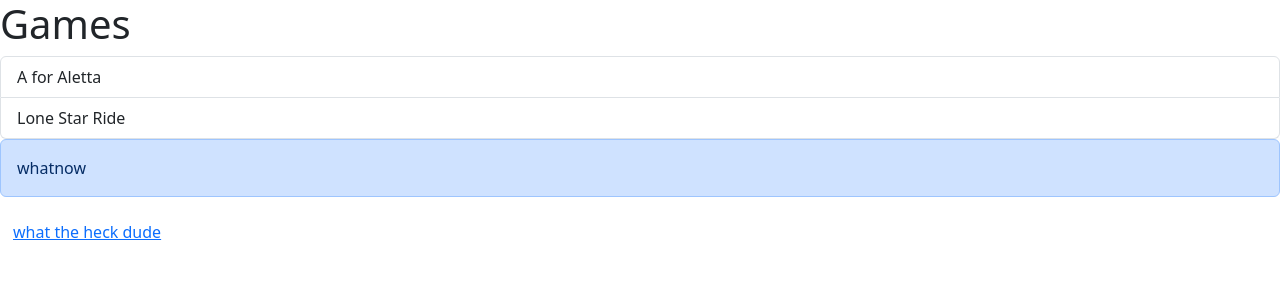
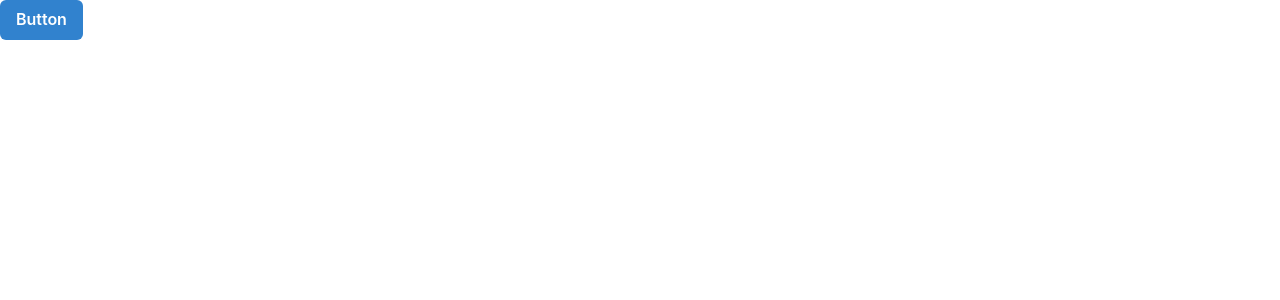
Before and after one commit to Chocolate-Manor/chocolatemanor-website, a React (Vite) app: page / in a window 1280 px wide. Shown: the top 300 px of the page. Built offline with nearby package versions, Linux system fonts and the light colour scheme.

Commit message:
install chakra v2 instead

```diff
--- a/package.json
+++ b/package.json
@@ -10,7 +10,10 @@
     "preview": "vite preview"
   },
   "dependencies": {
-    "bootstrap": "^5.3.3",
+    "@chakra-ui/react": "^2.10.7",
+    "@emotion/react": "^11.14.0",
+    "@emotion/styled": "^11.14.0",
+    "framer-motion": "^12.6.2",
     "react": "^19.0.0",
     "react-dom": "^19.0.0"
   },
--- a/src/App.tsx
+++ b/src/App.tsx
@@ -1,31 +1,7 @@
-import Alert from "./components/Alert";
-import Button from "./components/Button";
-import ListGroup from "./components/ListGroup";
+import { Button, ButtonGroup } from "@chakra-ui/react";
 
 function App() {
-  let items = ["A for Aletta", "Lone Star Ride"];
-
-  const handleSelectItem = (item: string) => {
-    console.log(item);
-  };
-  return (
-    <div>
-      <ListGroup
-        items={items}
-        heading="Games"
-        onSelectItem={handleSelectItem}
-      />
-      <Alert>
-        what<span>now</span>
-      </Alert>
-      <Button
-        color="link"
-        onClick={() => console.log("clicked")}
-      >
-        what the heck dude
-      </Button>
-    </div>
-  );
+  return <Button colorScheme="blue">Button</Button>;
 }
 
 export default App;
--- a/src/components/Alert.tsx
+++ /dev/null
@@ -1,11 +0,0 @@
-import { ReactNode } from "react";
-
-interface Props {
-  children: ReactNode;
-}
-
-const Alert = ({ children }: Props) => {
-  return <div className="alert alert-primary"> {children}</div>;
-};
-
-export default Alert;
--- a/src/components/Button.tsx
+++ /dev/null
@@ -1,28 +0,0 @@
-interface Props {
-  children: string;
-  color?:
-    | "primary"
-    | "secondary"
-    | "success"
-    | "danger"
-    | "warning"
-    | "info"
-    | "light"
-    | "dark"
-    | "link";
-  onClick: () => void;
-}
-
-const Button = ({ children, onClick, color = "primary" }: Props) => {
-  return (
-    <button
-      type="button"
-      className={"btn btn-" + color}
-      onClick={onClick}
-    >
-      {children}
-    </button>
-  );
-};
-
-export default Button;
--- a/src/components/ListGroup.tsx
+++ /dev/null
@@ -1,41 +0,0 @@
-import { useState } from "react";
-
-interface Props {
-  items: string[];
-  heading: string;
-  onSelectItem: (item: string) => void;
-}
-
-function ListGroup(props: Props) {
-  // State Hook. It will change over time.
-  const [selectedIndex, setSelectedIndex] = useState(-1);
-
-  const message = props.items.length === 0 && <p>No item found</p>;
-
-  return (
-    <>
-      <h1>{props.heading}</h1>
-      {message}
-      <ul className="list-group">
-        {props.items.map((item, index) => (
-          <li
-            className={
-              selectedIndex == index
-                ? "list-group-item active"
-                : "list-group-item"
-            }
-            key={item}
-            onClick={() => {
-              setSelectedIndex(index);
-              props.onSelectItem(item);
-            }}
-          >
-            {item}
-          </li>
-        ))}
-      </ul>
-    </>
-  );
-}
-
-export default ListGroup;
--- a/src/main.tsx
+++ b/src/main.tsx
@@ -1,10 +1,13 @@
-import { StrictMode } from 'react'
-import { createRoot } from 'react-dom/client'
-import 'bootstrap/dist/css/bootstrap.css'
-import App from './App.tsx'
+import { StrictMode } from "react";
+import { createRoot } from "react-dom/client";
+import { ChakraProvider } from "@chakra-ui/react";
+import "./index.css";
+import App from "./App.tsx";
 
-createRoot(document.getElementById('root')!).render(
+createRoot(document.getElementById("root")!).render(
   <StrictMode>
-    <App />
-  </StrictMode>,
-)
+    <ChakraProvider>
+      <App />
+    </ChakraProvider>
+  </StrictMode>
+);
```
Also changed, not shown: src/index.css (added), 1 other file (tests, documents, lock files or other folders).
